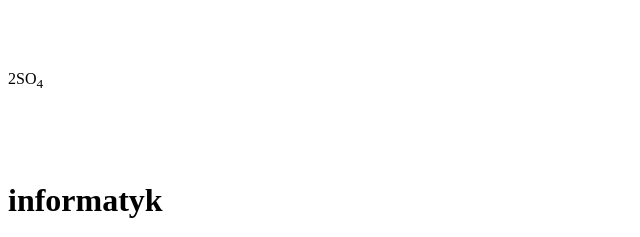
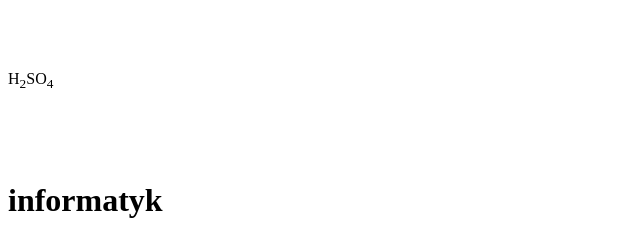
Before and after one commit to JakubBor/index.html, a plain HTML site: page index.html in a window 1280 px wide. Shown: the part 1737-1974 px from the top of the page, 0-640 px from the left. Drawn offline with Linux system fonts and the light colour scheme.

Commit message:
Update index.html

```diff
--- a/index.html
+++ b/index.html
@@ -39,7 +39,7 @@
 
 
 
-	<p align="left"><H<sub>2</sub>SO<sub>4</sub></u></p> <br>
+	<p align="left">H<sub>2</sub>SO<sub>4</sub></u></p> <br>
  	<P align="right"x*x=x2
 
 
```
